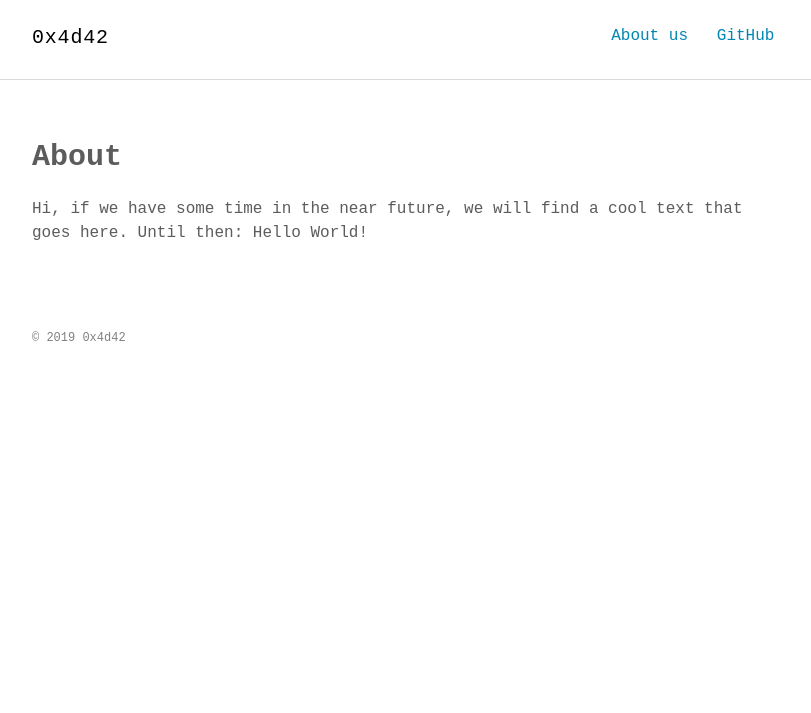
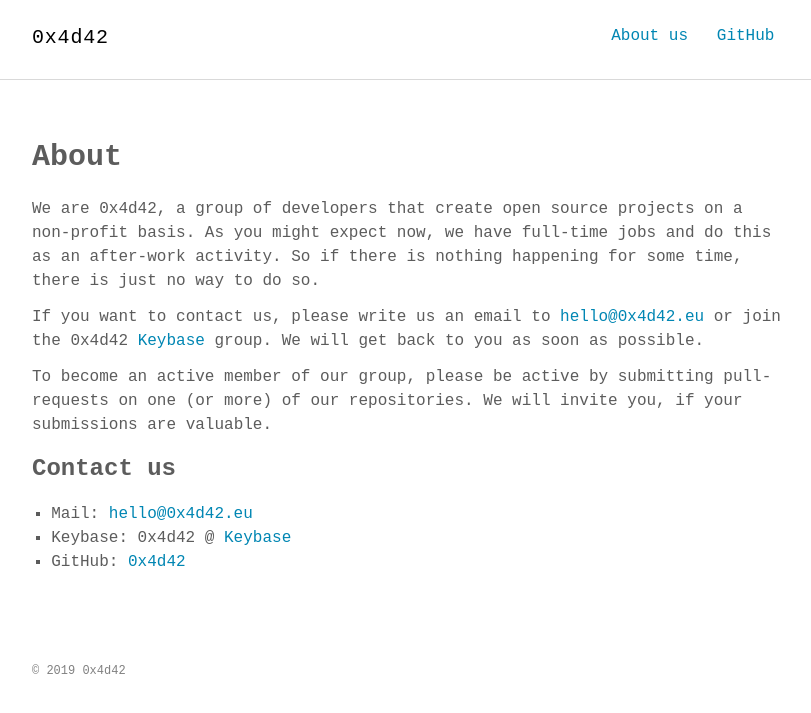
Before and after one commit to 0x4d42/0x4d42.eu, a Jekyll site: the page built from about.md, in a window 1280 px wide. Shown: the top 713 px of the page, without its empty margins (232-1043 px from the left). Built offline with Jekyll 4.4.1, drawn with Linux system fonts in a browser that asks for light colours; some web fonts are replaced.

Commit message:
Update about.md

```diff
--- a/about.md
+++ b/about.md
@@ -4,4 +4,14 @@
 permalink: /about/
 ---
 
-Hi, if we have some time in the near future, we will find a cool text that goes here. Until then: Hello World!
+We are 0x4d42, a group of developers that create open source projects on a non-profit basis. As you might expect now, we have full-time jobs and do this as an after-work activity. So if there is nothing happening for some time, there is just no way to do so.
+
+If you want to contact us, please write us an email to [hello@0x4d42.eu](mailto:hello@0x4d42.eu) or join the 0x4d42 [Keybase](https://keybase.io) group. We will get back to you as soon as possible.
+
+To become an active member of our group, please be active by submitting pull-requests on one (or more) of our repositories. We will invite you, if your submissions are valuable.
+
+### Contact us
+
+- Mail: [hello@0x4d42.eu](mailto:hello@0x4d42.eu)
+- Keybase: 0x4d42 @ [Keybase](https://keybase.io)
+- GitHub: [0x4d42](https://github.com/0x4d42)
```
